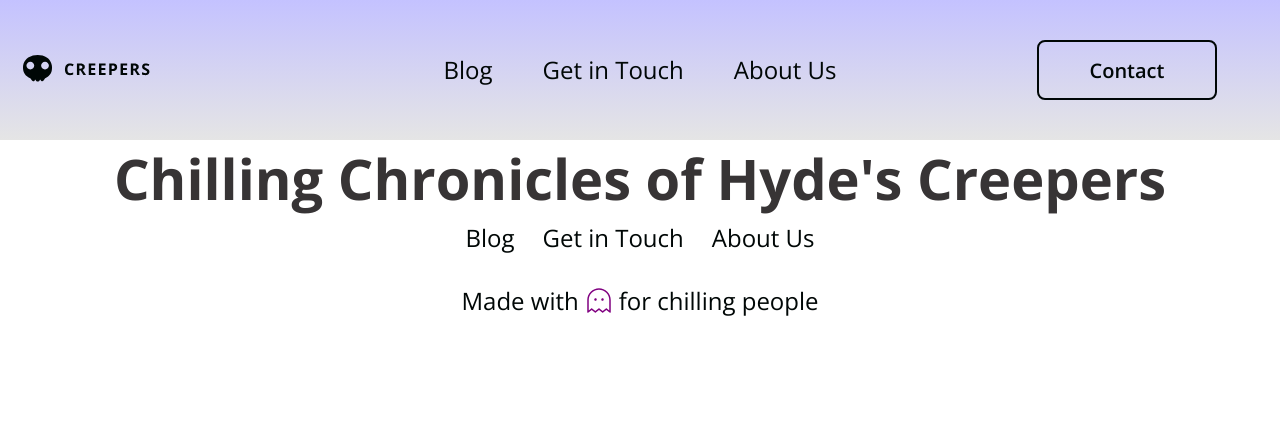
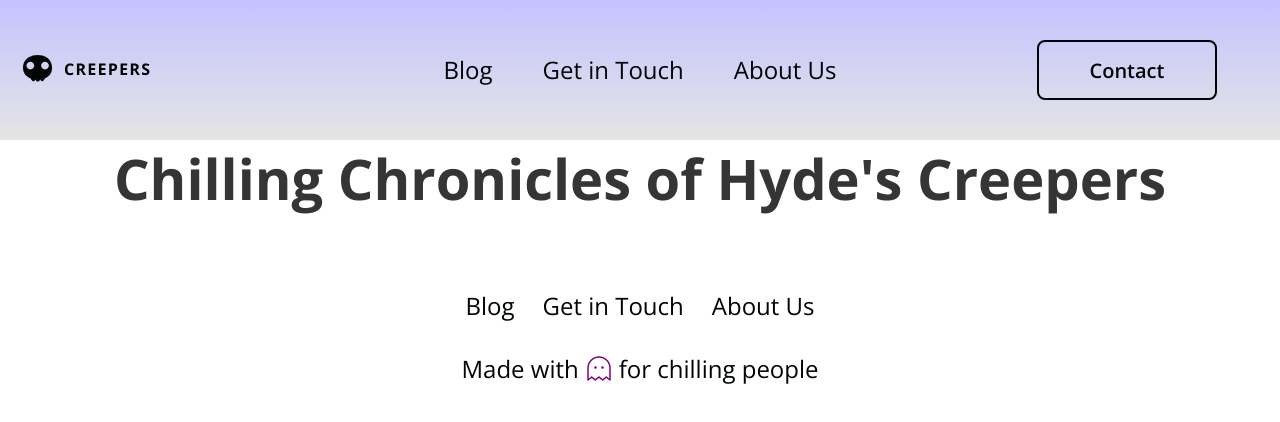
Before and after one commit to kellycesario/chilling-chronicles-of-hydes-creepers, a Next.js app: page / in a window 1280 px wide. Shown: the top 422 px of the page. Built offline with nearby package versions, Linux system fonts and the light colour scheme.

Commit message:
style: add margin in footer containter

```diff
--- a/src/components/organisms/Footer/styles.module.scss
+++ b/src/components/organisms/Footer/styles.module.scss
@@ -5,6 +5,7 @@
   justify-content: center;
   align-content: center;
   gap: 2rem;
+  margin: 6.8rem 0;
 
   &__list {
     display: flex;
```
